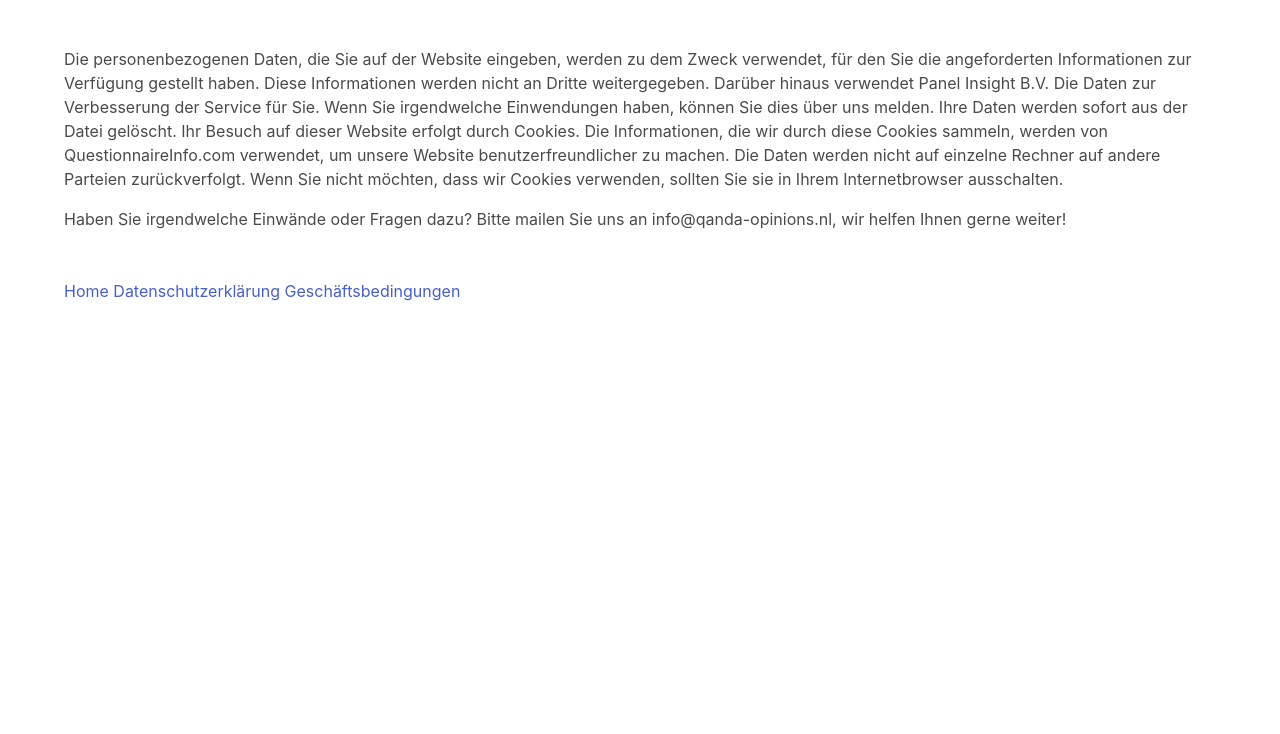
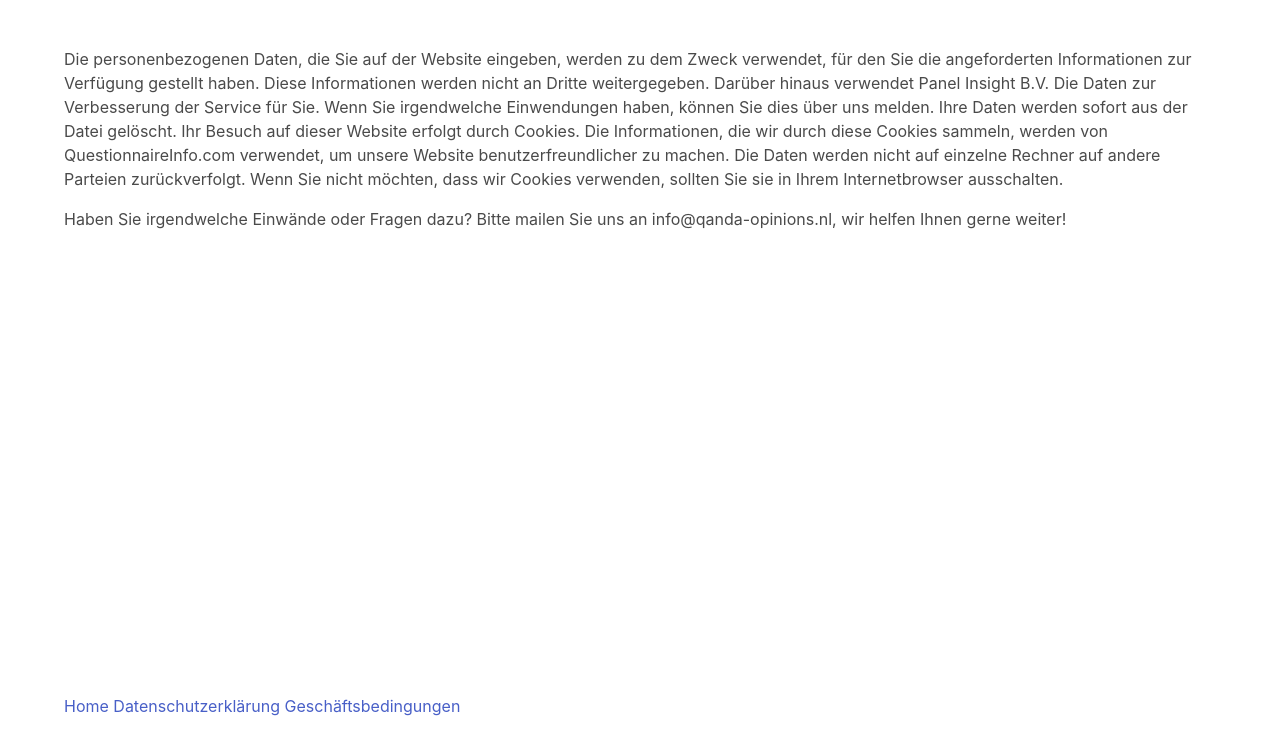
Before and after one commit to panelinzicht/qanda-website, a plain HTML site: page de/datenschutzerklärung/index.html in a window 1280 px wide. Shown: the part 66-800 px from the top of the page. Drawn offline with nearby package versions, Linux system fonts and the light colour scheme.

Commit message:
fixed footer

```diff
--- a/de/datenschutzerklärung/index.html
+++ b/de/datenschutzerklärung/index.html
@@ -21,6 +21,16 @@
         }
     </style>
 </head>
+<style>
+    #footer {
+        width:100%;
+        height:40px;
+        position:fixed;
+        bottom:0;
+        left:0;
+        background: #fff
+    }
+</style>
 </head>
 <body>
 <div class="hero-head">
@@ -60,7 +70,7 @@
 
     </div>
 </section>
-<div class="hero-foot">
+<div id="footer" class="hero-foot">
     <div class="container">
         <div class="nav-center">
 
```
Also changed, not shown: de/geschäftsbedingungen/index.html (+11 -1 lines), de/index.html (+1 -1 lines), en/terms-and-conditions/index.html (+11 -1 lines), fr/déclaration-de-confidentialité/index.html (+11 -1 lines), fr/index.html (+1 -1 lines), fr/termes-et-conditions/index.html (+11 -1 lines), index.html (+1 -1 lines), nl/index.html (+1 -1 lines), nl/privacyverklaring/index.html (+11 -1 lines), nl/voorwaarden/index.html (+11 -1 lines), privacy/index.html (+11 -1 lines).
